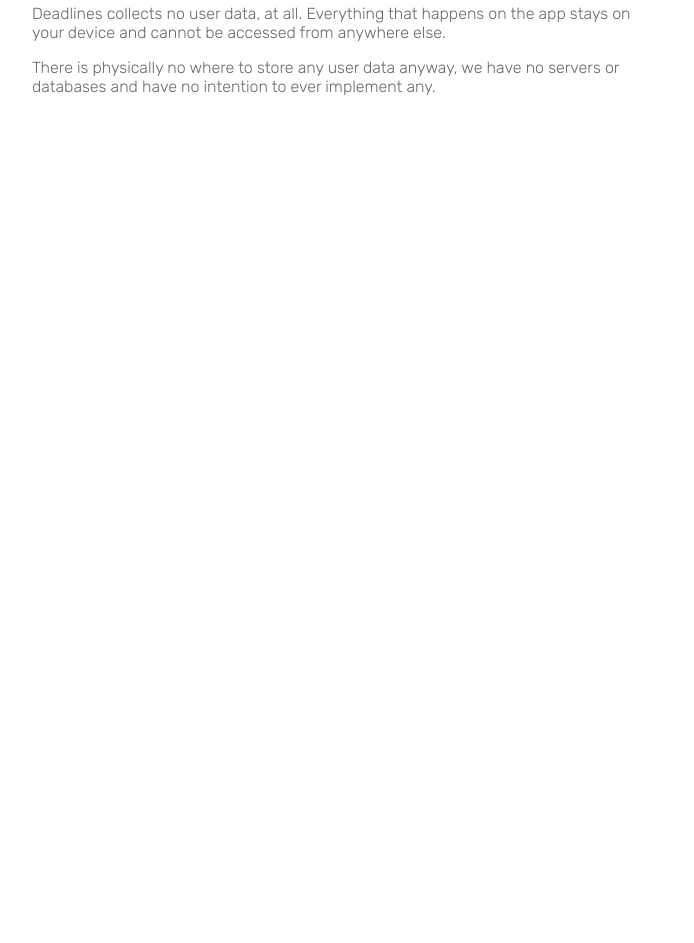
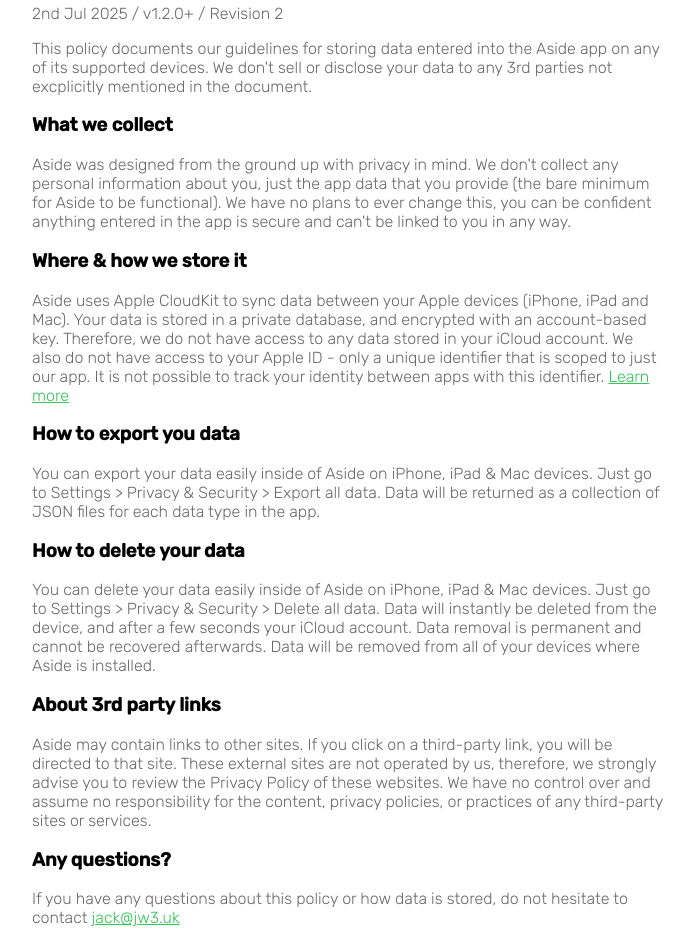
Before and after one commit to jackdevey/Aside, a plain HTML site: page website/privacy/index.html in a window 1280 px wide. Shown: the part 156-1099 px from the top of the page, without its empty margins (292-986 px from the left). Before the commit the page ends 800 px from the top, so only its background shows below. Drawn offline with Linux system fonts and the light colour scheme.

Commit message:
Update privacy policy to refer to CloudKit

```diff
--- a/website/privacy/index.html
+++ b/website/privacy/index.html
@@ -65,8 +65,35 @@
             </div>
             <hr style="margin-top: -5px;">
             <h2>Privacy Policy</h2>
-            <p>Deadlines collects no user data, at all. Everything that happens on the app stays on your device and cannot be accessed from anywhere else.</p>
-            <p>There is physically no where to store any user data anyway, we have no servers or databases and have no intention to ever implement any.</p>
+            <p>2nd Jul 2025 / v1.2.0+ / Revision 2</p>
+            <p>
+                This policy documents our guidelines for storing data entered into the Aside app on any of its supported devices. We don't sell or disclose your data to any 3rd parties not excplicitly mentioned in the document.
+            </p>
+            <h3>What we collect</h3>
+            <p>
+                Aside was designed from the ground up with privacy in mind. We don't collect any personal information about you, just the app data that you provide (the bare minimum for Aside to be functional). We have no plans to ever change this, you can be confident anything entered in the app is secure and can't be linked to you in any way.
+            </p>
+            <h3>Where & how we store it</h3>
+            <p>
+                Aside uses Apple CloudKit to sync data between your Apple devices (iPhone, iPad and Mac). Your data is stored in a private database, and encrypted with an account-based key. Therefore, we do not have access to any data stored in your iCloud account. We also do not have access to your Apple ID - only a unique identifier that is scoped to just our app. It is not possible to track your identity between apps with this identifier.
+                <a href="https://developer.apple.com/documentation/cloudkit/encrypting_user_data">Learn more</a>
+            </p>
+            <h3>How to export you data</h3>
+            <p>
+                You can export your data easily inside of Aside on iPhone, iPad & Mac devices. Just go to Settings > Privacy & Security > Export all data. Data will be returned as a collection of JSON files for each data type in the app.
+            </p>
+            <h3>How to delete your data</h3>
+            <p>
+                You can delete your data easily inside of Aside on iPhone, iPad & Mac devices. Just go to Settings > Privacy & Security > Delete all data. Data will instantly be deleted from the device, and after a few seconds your iCloud account. Data removal is permanent and cannot be recovered afterwards. Data will be removed from all of your devices where Aside is installed.
+            </p>
+            <h3>About 3rd party links</h3>
+            <p>
+                Aside may contain links to other sites. If you click on a third-party link, you will be directed to that site. These external sites are not operated by us, therefore, we strongly advise you to review the Privacy Policy of these websites. We have no control over and assume no responsibility for the content, privacy policies, or practices of any third-party sites or services.
+            </p>
+            <h3>Any questions?</h3>
+            <p>
+                If you have any questions about this policy or how data is stored, do not hesitate to contact <a href="mailto:jack@jw3.uk">jack@jw3.uk</a>
+            </p>
         </div>
     </body>
 </html>
```
Also changed, not shown: website/privacy/mac128.png.
